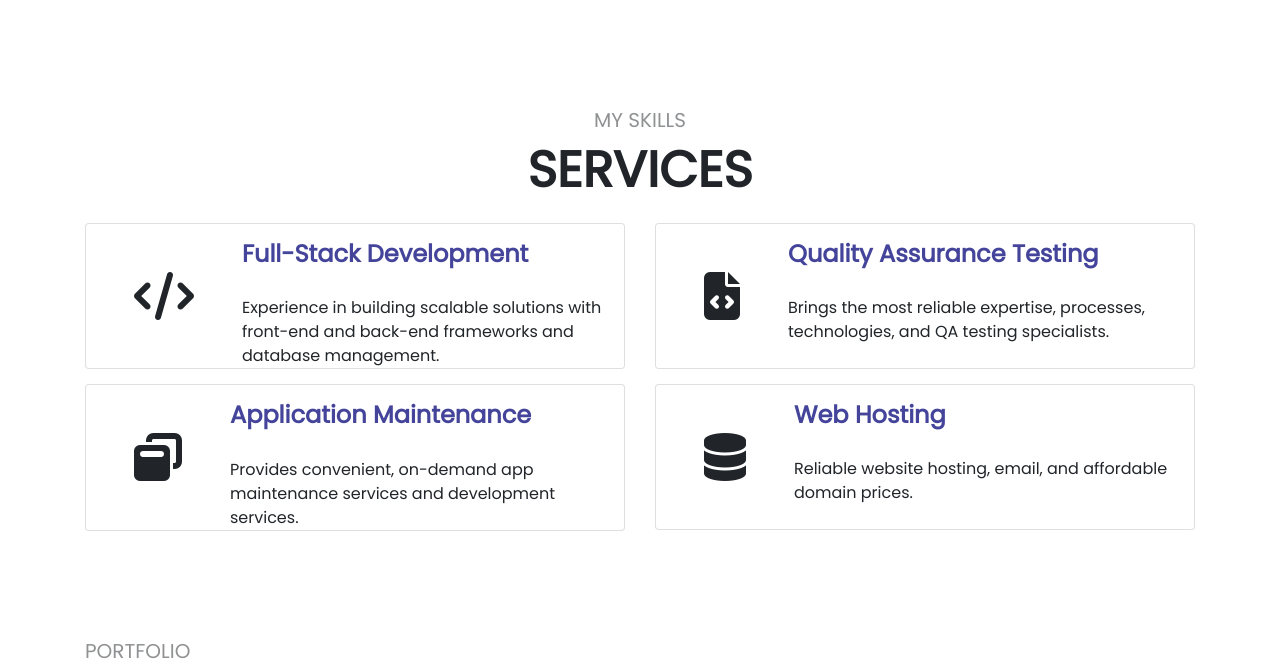
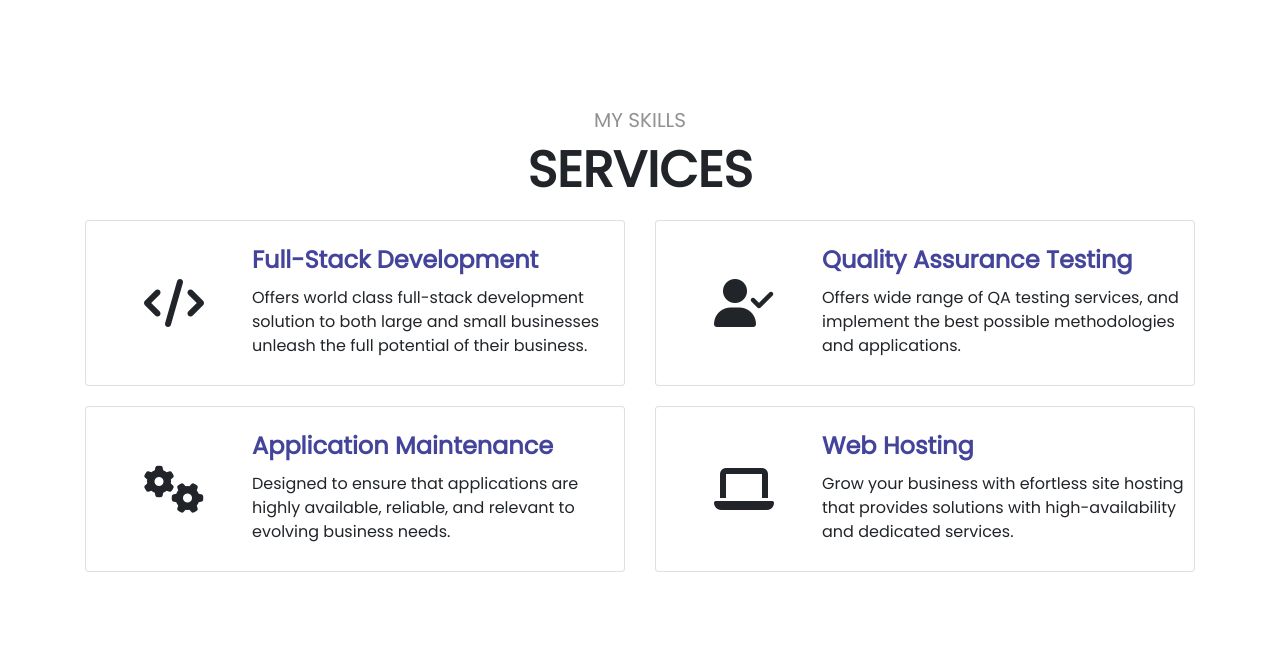
Before and after one commit to rktab/webportfolio, a plain HTML site: page index.html in a window 1280 px wide. Shown: the part 1329-1997 px from the top of the page. Drawn offline with nearby package versions, Linux system fonts and the light colour scheme.

Commit message:
Modified services' description

```diff
--- a/index.html
+++ b/index.html
@@ -127,17 +127,17 @@
 		    <div class="col-xs-12 col-md-12 col-lg-6">
 		        <div class="card">
 		          <div class="card-block">
-		            <i class="fas fa-code float-left fa-3x p-5"></i>
-		            <h4 class="card-title p-3">Full-Stack Development</h4>
-		            <p class="card-text">Experience in building scalable solutions with front-end and back-end frameworks and database management.</p>
+		            <i class="fas-icon fas fa-code float-left fa-3x p-5"></i>
+		            <h4 class="card-title">Full-Stack Development</h4>
+		           <p class="card-text">Offers world class full-stack development solution to both large and small businesses unleash the full potential of their business.</p>
 		          </div>
 		        </div>
 
 		        <div class="card">
 		          <div class="card-block">
-		            <i class="fas fa-window-restore float-left fa-3x p-5"></i>
-		            <h4 class="card-title p-3">Application Maintenance</h4>
-		            <p class="card-text">Provides convenient, on-demand app maintenance services and development services.</p>
+		            <i class="fas fa-cogs float-left fa-3x p-5"></i>
+		            <h4 class="card-title">Application Maintenance</h4>
+		            <p class="card-text">Designed to ensure that applications are highly available, reliable, and relevant to evolving business needs.</p>
 		          </div>
 		        </div>
 		    </div>
@@ -146,17 +146,17 @@
 		    <div class="col-xs-12 col-md-12 col-lg-6">
 		        <div class="card">
 		          <div class="card-block">
-		            <i class="fas fa-file-code float-left fa-3x p-5"></i>
-		            <h4 class="card-title p-3">Quality Assurance Testing</h4>
-		            <p class="card-text">Brings the most reliable expertise, processes, technologies, and QA testing specialists.</p>
+		            <i class="fas fa-user-check float-left fa-3x p-5"></i>
+		            <h4 class="card-title">Quality Assurance Testing</h4>
+		            <p class="card-text">Offers wide range of QA testing services, and implement the best possible methodologies and applications.</p>
 		          </div>
 		        </div>
 
 		        <div class="card">
 		          <div class="card-block">
-		            <i class="fas fa-database float-left fa-3x p-5"></i>
-		            <h4 class="card-title p-3">Web Hosting</h4>
-		            <p class="card-text">Reliable website hosting, email, and affordable domain prices.</p>
+		            <i class="fas fa-laptop float-left fa-3x p-5"></i>
+		            <h4 class="card-title">Web Hosting</h4>
+		            <p class="card-text">Grow your business with efortless site hosting that provides solutions with high-availability and dedicated services.</p>
 		          </div>
 		        </div>
 		    </div>
--- a/style.css
+++ b/style.css
@@ -117,7 +117,15 @@ body {
 /* Services Section */
 .bg-services {
   padding-top: 100px;
-  padding-bottom: 100px;
+  padding-bottom: 120px;
+}
+
+.bg-services h2 {
+  margin-bottom: 20px;
+  font-size: 50px;
+  font-weight: 900;
+  position: relative;
+  background-color: white;
 }
 
 .bg-services h5 {
@@ -126,25 +134,21 @@ body {
   opacity: 50%;
 }
 
-.bg-services h2 {
-    font-size: 50px;
-    font-weight: 900;
-    position: relative;
-    background-color: white;
-}
-
 #services div {
   padding: 100px;
 }
 
 /* List of Services */
 .card {
-  width: auto;
-  height: auto;
-  margin-top: 15px;
+  max-width: 100%;
+  max-height: 100%;
+  margin-top: auto;
+  margin-bottom: 20px;
+  padding: 10px;
 }
 
 .card-title {
+  padding-top: 15px;
   color: #44449B;
   font-weight: bold;
 }
@@ -217,7 +221,7 @@ body {
 }
 
 .fa-star {
-  color: #1181B2;
+  color: #fbb040;
 }
 
 
```
Also changed, not shown: images/vet-app.png. Lines whose indentation alone changed are shown as unchanged.
